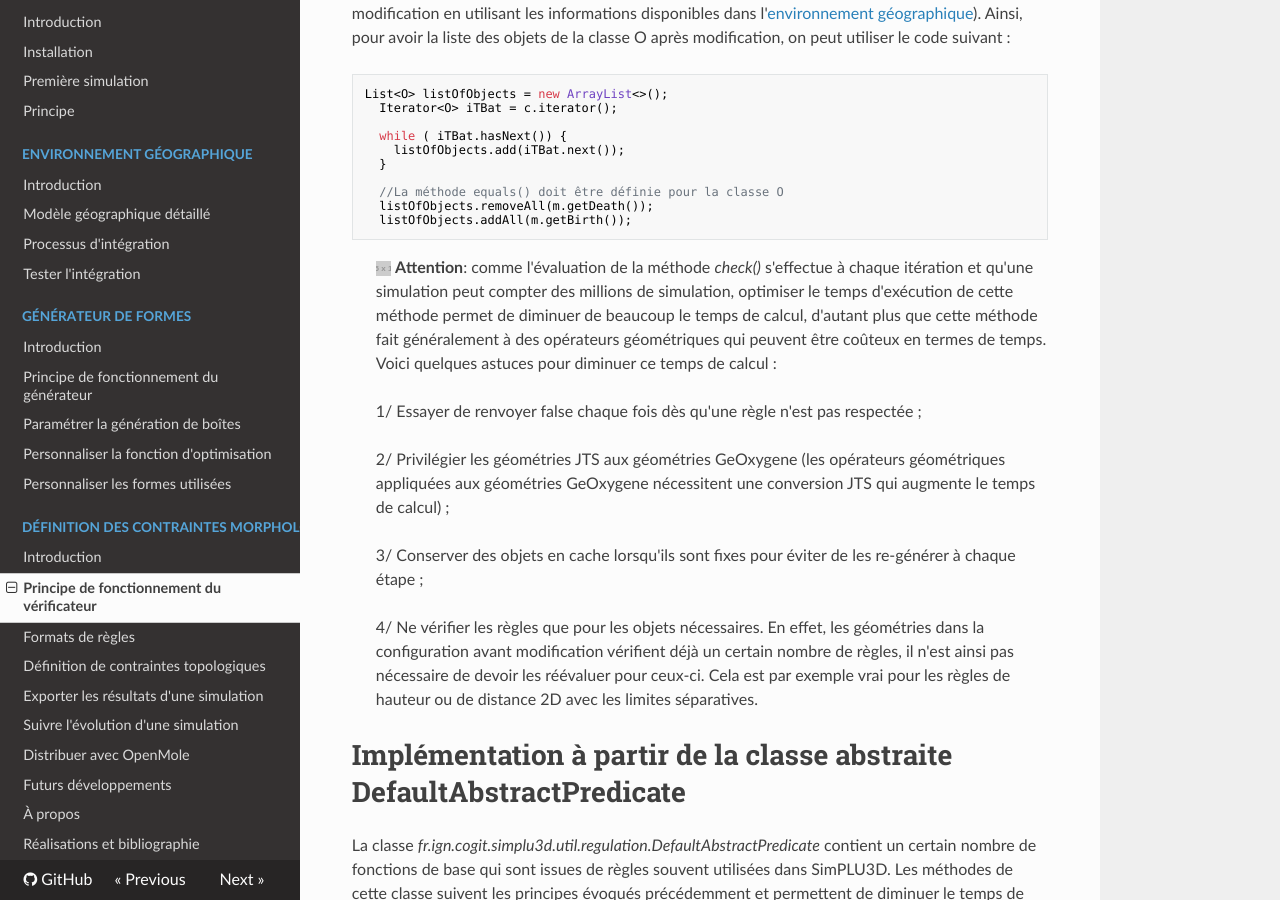
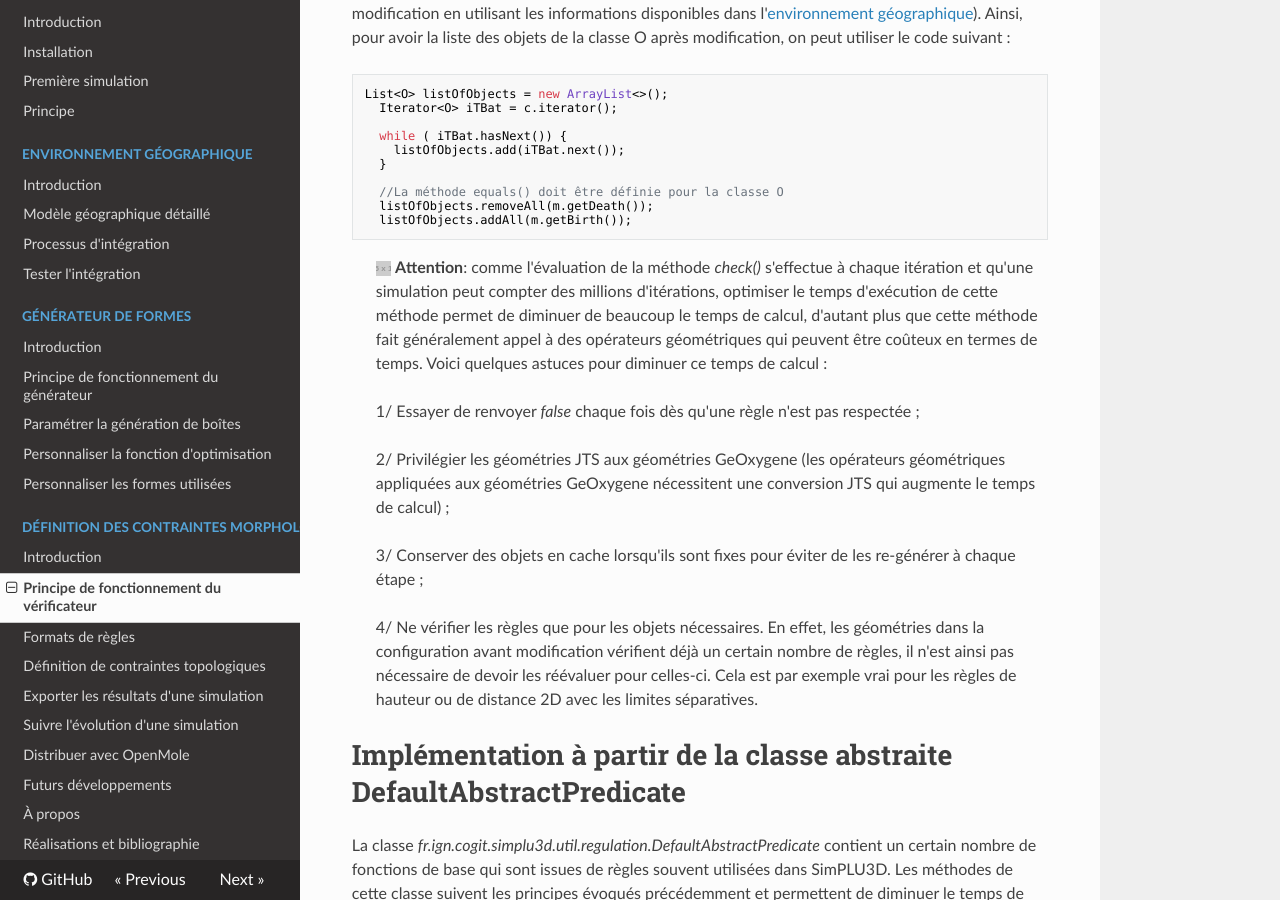
Before and after one commit to SimPLU3D/simplu3D-tutorial, an MkDocs documentation site: the page built from docs/rules/predicate.md, in a window 1280 px wide and 900 px high, scrolled down 1035 px. Built offline with MkDocs 1.6.1, drawn with Linux system fonts in a browser that asks for light colours; nearby versions of some CDN libraries; some of the changed text lies outside the part shown.

Commit message:
relecture et modif mineures

```diff
--- a/docs/rules/predicate.md
+++ b/docs/rules/predicate.md
@@ -50,15 +50,15 @@ List<O> listOfObjects = new ArrayList<>();
 
 
 
-> ![#f03c15](https://placehold.it/15/f03c15/000000?text=+) **Attention**: comme l'évaluation de la méthode *check()* s'effectue à chaque itération et qu'une simulation peut compter des millions de simulation, optimiser le temps d'exécution de cette méthode permet de diminuer de beaucoup le temps de calcul, d'autant plus que cette méthode fait généralement à des opérateurs géométriques qui peuvent être coûteux en termes de temps. Voici quelques astuces pour diminuer ce temps de calcul :
+> ![#f03c15](https://placehold.it/15/f03c15/000000?text=+) **Attention**: comme l'évaluation de la méthode *check()* s'effectue à chaque itération et qu'une simulation peut compter des millions d'itérations, optimiser le temps d'exécution de cette méthode permet de diminuer de beaucoup le temps de calcul, d'autant plus que cette méthode fait généralement appel à des opérateurs géométriques qui peuvent être coûteux en termes de temps. Voici quelques astuces pour diminuer ce temps de calcul :
 
-> 1/ Essayer de renvoyer false chaque fois dès qu'une règle n'est pas respectée ;
+> 1/ Essayer de renvoyer *false* chaque fois dès qu'une règle n'est pas respectée ;
 
 > 2/ Privilégier les géométries JTS aux géométries GeOxygene (les opérateurs géométriques appliquées aux géométries GeOxygene nécessitent une conversion JTS qui augmente le temps de calcul) ;
 
 > 3/ Conserver des objets en cache lorsqu'ils sont fixes pour éviter de les re-générer à chaque étape ;
 
-> 4/ Ne vérifier les règles que pour les objets nécessaires. En effet, les géométries dans la configuration avant modification vérifient déjà un certain nombre de règles, il n'est ainsi pas nécessaire de devoir les réévaluer pour ceux-ci. Cela est par exemple vrai pour les règles de hauteur ou de distance 2D avec les limites séparatives.
+> 4/ Ne vérifier les règles que pour les objets nécessaires. En effet, les géométries dans la configuration avant modification vérifient déjà un certain nombre de règles, il n'est ainsi pas nécessaire de devoir les réévaluer pour celles-ci. Cela est par exemple vrai pour les règles de hauteur ou de distance 2D avec les limites séparatives.
 
 
 # Implémentation à partir de la classe abstraite DefaultAbstractPredicate
```
Also changed, not shown: other parts of docs/rules/predicate.md (+3 -3 lines).
